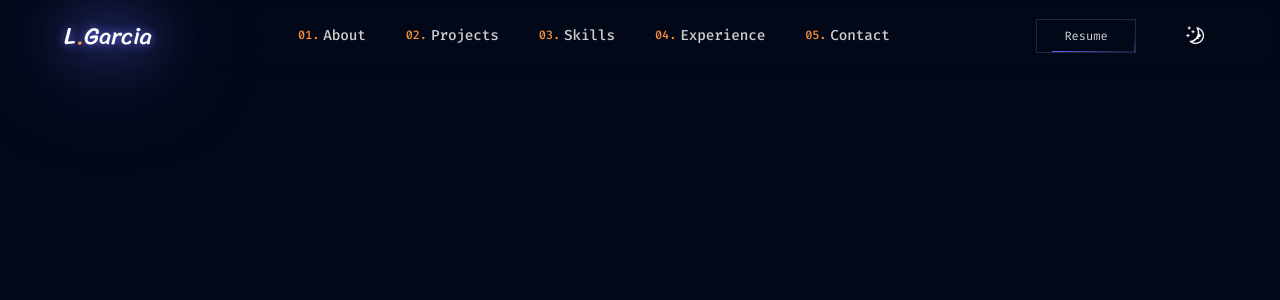
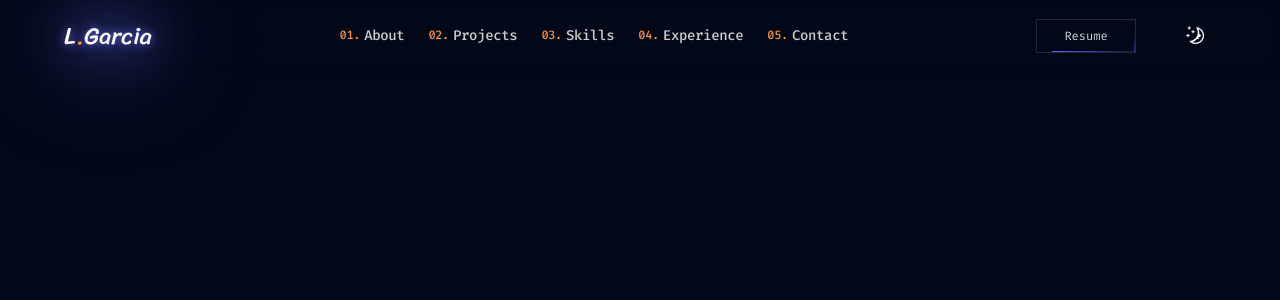
Before and after one commit to ilgarcia/webPortifolio-v3, a Next.js app: page / in a window 1280 px wide. Shown: the top 300 px of the page. Built offline with nearby package versions, Linux system fonts and the light colour scheme.

Commit message:
fixed header responsivity

```diff
--- a/src/app/globals.css
+++ b/src/app/globals.css
@@ -6,9 +6,6 @@
   :root {
     /* Navbar */
     --navbar-text-color: #000000;
-    --navbar-text-size: 0.9rem;
-    --navbar-text-letter-spacing: -0.14px;
-    --navbar-text-line-height: 1.4;
     /* Navbar */
 
     --background: 0 0% 100%;
@@ -51,9 +48,6 @@
   .dark {
     /* Navbar */
     --navbar-text-color: #cecece;
-    --navbar-text-size: 0.9rem;
-    --navbar-text-letter-spacing: -0.14px;
-    --navbar-text-line-height: 1.4;
     /* Navbar */
 
     /* Resume Button */
@@ -124,10 +118,7 @@
 @layer components {
   .navlink {
     color: var(--navbar-text-color);
-    font-size: var(--navbar-text-size);
-    letter-spacing: var(--navbar-text-letter-spacing);
-    line-height: var(--navbar-text-line-height);
-    @apply [counter-increment:list-number] relative cursor-pointer no-underline font-medium transition-transform duration-300 ease-out;
+    @apply [counter-increment:list-number] relative cursor-pointer no-underline font-medium lg:text-sm leading-snug tracking-tight transition-transform duration-300 ease-out;
   }
 
   .navlink[data-active="true"]::after {
--- a/src/components/layouts/Header.tsx
+++ b/src/components/layouts/Header.tsx
@@ -29,7 +29,7 @@ function Header() {
   return (
     <header
       ref={headerRef}
-      className="fixed z-[100] top-0 left-0 right-0 bg-transparent backdrop-blur-[6px]"
+      className="fixed z-20 top-0 left-0 right-0 bg-transparent backdrop-blur-[6px]"
     >
       <div className="w-full h-auto bg-gray-50 shadow-sm dark:bg-transparent min-h-[4.5rem] flex items-center px-[5%]">
         <div className="w-full flex items-center justify-between max-w-7xl mx-auto">
@@ -45,8 +45,8 @@ function Header() {
               </span>
             </Link>
           </div>
-          <div className=" hidden md:block m-auto">
-            <div className="flex gap-[2.5rem] items-center text-sm font-fira">
+          <div className=" hidden lg:block m-auto">
+            <div className="flex gap-6 items-center font-fira">
               {navlinks.map((link) => (
                 <Link
                   data-active={link.href === section}
@@ -62,8 +62,10 @@ function Header() {
               ))}
             </div>
           </div>
-          <div className=" flex items-center justify-end gap-2 md:gap-10">
-            <ResumeBtn />
+          <div className=" flex items-center justify-end gap-2 lg:gap-10">
+            <div className="hidden lg:block">
+              <ResumeBtn />
+            </div>
             <ThemeSwitch />
             <MobileNav />
           </div>
--- a/src/components/layouts/MobileNav.tsx
+++ b/src/components/layouts/MobileNav.tsx
@@ -1,21 +1,23 @@
-import { useState } from "react"
-import navlinks from "@/lib/navConfig"
-import { HamburgerMenuIcon } from "@radix-ui/react-icons"
-import { useRouter } from "next/navigation"
-import { Sheet, SheetContent, SheetTrigger } from "@/components/ui/sheet"
-import { Button } from "../ui/button"
+import { useState } from "react";
+import navlinks from "@/lib/navConfig";
+import { HamburgerMenuIcon } from "@radix-ui/react-icons";
+import { useRouter } from "next/navigation";
+import { Sheet, SheetContent, SheetTrigger } from "@/components/ui/sheet";
+import { Button } from "../ui/button";
+import { cn } from "@/lib/utils";
+import ResumeBtn from "./ResumeBtn";
 
 export default function MobileNav() {
-  const [opened, setOpened] = useState<boolean>(false)
+  const [opened, setOpened] = useState<boolean>(false);
 
-  const router = useRouter()
+  const router = useRouter();
 
   return (
     <Sheet open={opened} onOpenChange={(open) => setOpened(open)}>
-      <SheetTrigger asChild className="block md:hidden">
+      <SheetTrigger asChild className="block lg:hidden">
         <Button
           className="dark:text-white px-2 flex justify-center items-center"
-          variant="default"
+          variant="ghost"
           aria-label="Toggle Navbar"
         >
           <HamburgerMenuIcon />
@@ -23,24 +25,24 @@ export default function MobileNav() {
         </Button>
       </SheetTrigger>
       <SheetContent className="w-full h-full border-0">
-        <div className="py-20 w-full flex flex-col absolute left-1/2 top-1/2 -translate-y-1/2 -translate-x-1/2 z-10 gap-10 items-center">
+        <div className="py-20 w-full flex flex-col absolute left-1/2 top-1/2 -translate-y-1/2 -translate-x-1/2 z-10 gap-6 items-center">
           {navlinks.map((navLink) => (
             <div
-              // href={navLink.href}
-              className="dark:text-white hover:dark:text-accentColor"
+              className="navlink"
               key={navLink.title}
               onClick={(e) => {
-                e.preventDefault()
-                router.push(navLink.href)
+                e.preventDefault();
+                router.push(navLink.href);
 
-                setOpened(false)
+                setOpened(false);
               }}
             >
               {navLink.title}
             </div>
           ))}
+          <ResumeBtn />
         </div>
       </SheetContent>
     </Sheet>
-  )
+  );
 }
--- a/src/components/layouts/ResumeBtn.tsx
+++ b/src/components/layouts/ResumeBtn.tsx
@@ -74,7 +74,7 @@ export default function ResumeBtn() {
       target="_blank"
       rel="noopener noreferrer"
       aria-label="Resume"
-      className="group hidden duration-150 lg:flex md:justify-center md:items-center relative h-[34px] w-[100px] overflow-hidden border-[.01px] border-gray-800 hover:border-none hover:bg-accentColor hover:shadow-resume_btn_shadow hover:webkit-reflect"
+      className="group  duration-150 flex justify-center items-center relative h-[34px] w-[100px] overflow-hidden border-[.01px] border-gray-800 hover:border-none hover:bg-accentColor hover:shadow-resume_btn_shadow hover:webkit-reflect"
     >
       <span className="sr-only">Resume</span>
       <div
--- a/src/components/ui/sheet.tsx
+++ b/src/components/ui/sheet.tsx
@@ -21,7 +21,7 @@ const SheetOverlay = React.forwardRef<
 >(({ className, ...props }, ref) => (
   <SheetPrimitive.Overlay
     className={cn(
-      "fixed inset-0 z-50 bg-black/80  data-[state=open]:animate-in data-[state=closed]:animate-out data-[state=closed]:fade-out-0 data-[state=open]:fade-in-0",
+      "fixed inset-0 z-[100] bg-black/80  data-[state=open]:animate-in data-[state=closed]:animate-out data-[state=closed]:fade-out-0 data-[state=open]:fade-in-0",
       className
     )}
     {...props}
@@ -31,7 +31,7 @@ const SheetOverlay = React.forwardRef<
 SheetOverlay.displayName = SheetPrimitive.Overlay.displayName
 
 const sheetVariants = cva(
-  "fixed z-50 gap-4 bg-background p-6 shadow-lg transition ease-in-out data-[state=open]:animate-in data-[state=closed]:animate-out data-[state=closed]:duration-300 data-[state=open]:duration-500",
+  "fixed z-[100] gap-4 bg-background p-6 shadow-lg transition ease-in-out data-[state=open]:animate-in data-[state=closed]:animate-out data-[state=closed]:duration-300 data-[state=open]:duration-500",
   {
     variants: {
       side: {
```
